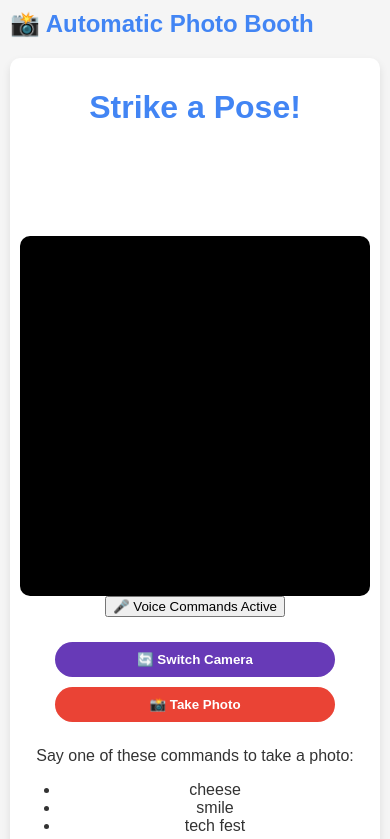
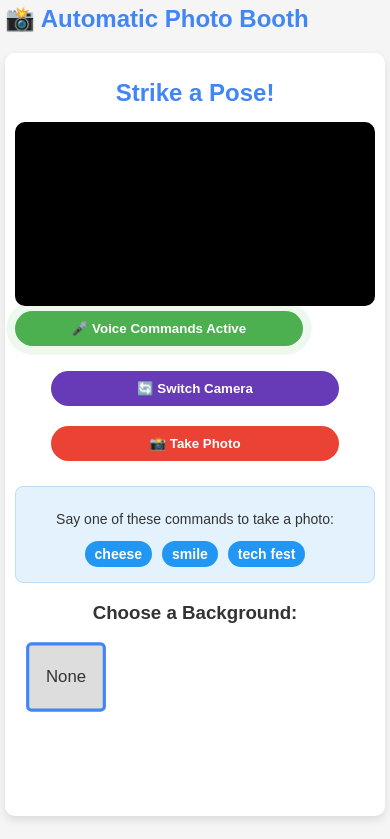
Before and after one commit to Chris-JDev/photo-booth, a plain HTML site: page index.html in a window 390 px wide. Both pictures are taken after a click on the button "🎤 Enable Voice Commands". Shown: the top 839 px of the page. Drawn offline with Linux system fonts and the light colour scheme.

Commit message:
Update styles.css

```diff
--- a/styles.css
+++ b/styles.css
@@ -1,8 +1,8 @@
 body {
     font-family: 'Arial', sans-serif;
-    max-width: 800px;
+    max-width: 100%;
     margin: 0 auto;
-    padding: 20px;
+    padding: 10px;
     text-align: center;
     background-color: #f5f5f5;
     color: #333;
@@ -10,7 +10,7 @@ body {
 
 h1 {
     color: #4285f4;
-    margin-bottom: 30px;
+    margin-bottom: 20px;
 }
 
 .camera-container {
@@ -20,6 +20,8 @@ h1 {
     box-shadow: 0 4px 8px rgba(0, 0, 0, 0.1);
     margin-bottom: 20px;
     position: relative;
+    max-width: 90vw;
+    margin: 0 auto;
 }
 
 .camera-button {
@@ -60,12 +62,22 @@ h1 {
     transform: scale(1.05);
 }
 
+.filter-button.selected {
+    box-shadow: 0 0 0 2px white, 0 0 0 4px #34a853;
+}
+
 .countdown {
     font-size: 48px;
     font-weight: bold;
     color: #ea4335;
     margin: 20px 0;
     height: 60px;
+    position: absolute;
+    top: 45%;
+    left: 50%;
+    transform: translate(-50%, -50%);
+    z-index: 10;
+    text-shadow: 0 0 10px white, 0 0 20px white;
 }
 
 .gallery {
@@ -140,12 +152,13 @@ h1 {
 #video-container {
     position: relative;
     width: 100%;
-    max-width: 640px;
-    height: 480px;
+    max-width: 100%;
+    height: auto;
     margin: 0 auto;
     overflow: hidden;
     background-color: #000;
     border-radius: 10px;
+    max-height: 80vh;
 }
 
 #video {
@@ -160,9 +173,9 @@ h1 {
 
 #photo-preview {
     width: 100%;
-    max-width: 640px;
-    height: 480px;
-    margin: 20px auto;
+    max-width: 100%;
+    max-height: 80vh;
+    margin: 10px auto;
     border-radius: 10px;
     object-fit: contain;
     display: none;
@@ -202,6 +215,10 @@ h1 {
 
 .camera-controls {
     margin: 20px 0;
+    display: flex;
+    flex-wrap: wrap;
+    justify-content: center;
+    gap: 10px;
 }
 
 .switch-camera {
@@ -226,31 +243,91 @@ h1 {
     margin: 0 10px;
 }
 
+/* Voice command styles */
+.voice-toggle {
+    background-color: #2196F3;
+    color: white;
+    border: none;
+    padding: 10px 20px;
+    border-radius: 20px;
+    cursor: pointer;
+    font-weight: bold;
+    margin: 10px auto;
+    display: block;
+    transition: background-color 0.3s;
+}
+
+.voice-toggle.active {
+    background-color: #4CAF50;
+    animation: pulse 2s infinite;
+}
+
+@keyframes pulse {
+    0% {
+        box-shadow: 0 0 0 0 rgba(76, 175, 80, 0.7);
+    }
+    70% {
+        box-shadow: 0 0 0 10px rgba(76, 175, 80, 0);
+    }
+    100% {
+        box-shadow: 0 0 0 0 rgba(76, 175, 80, 0);
+    }
+}
+
+.voice-helper {
+    background-color: #e3f2fd;
+    border: 1px solid #bbdefb;
+    border-radius: 8px;
+    padding: 10px;
+    margin: 10px auto;
+    max-width: 80%;
+    font-size: 14px;
+}
+
+.voice-helper ul {
+    list-style: none;
+    padding: 0;
+    margin: 5px 0;
+    display: flex;
+    flex-wrap: wrap;
+    justify-content: center;
+    gap: 10px;
+}
+
+.voice-helper li {
+    background-color: #2196F3;
+    color: white;
+    padding: 5px 10px;
+    border-radius: 15px;
+    font-weight: bold;
+}
+
 /* Mobile responsiveness */
 @media (max-width: 600px) {
     body {
-        padding: 10px;
+        padding: 5px;
     }
 
     .camera-container {
         padding: 10px;
+        max-width: 95vw;
     }
 
     #video-container {
-        height: 360px;
+        height: auto;
+        max-height: 70vh;
     }
 
     #photo-preview {
-        height: 360px;
+        max-height: 70vh;
     }
 
     .camera-controls {
-        display: flex;
         flex-direction: column;
         align-items: center;
     }
 
-    .switch-camera, .take-photo {
+    .switch-camera, .take-photo, .voice-toggle {
         margin: 5px 0;
         width: 80%;
     }
@@ -259,4 +336,34 @@ h1 {
         width: 70px;
         height: 60px;
     }
+
+    h1 {
+        font-size: 24px;
+        margin-bottom: 15px;
+    }
+
+    .voice-helper {
+        max-width: 95%;
+    }
 }
+
+/* Fullscreen mode */
+.fullscreen {
+    position: fixed;
+    top: 0;
+    left: 0;
+    width: 100%;
+    height: 100%;
+    background: black;
+    z-index: 1000;
+    display: flex;
+    justify-content: center;
+    align-items: center;
+}
+
+.fullscreen #video,
+.fullscreen #photo-preview {
+    max-height: 100vh;
+    max-width: 100vw;
+    object-fit: contain;
+}
```
